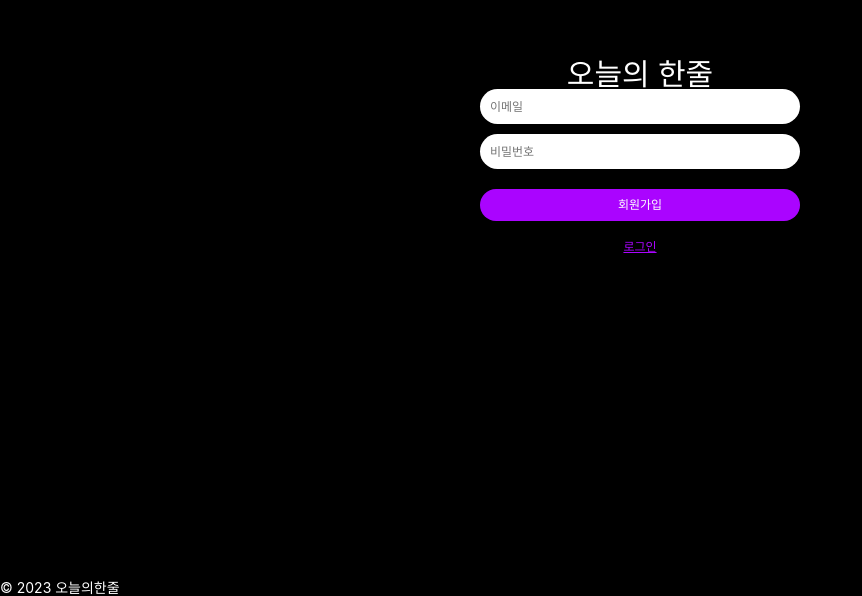
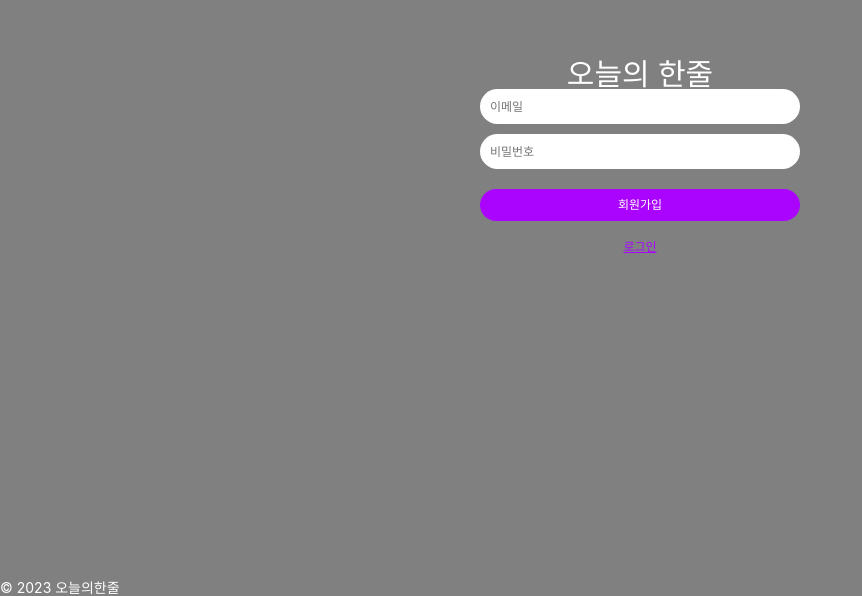
Before and after one commit to itsm2219/hanzul, a React (Create React App) app: page / in a window 1280 px wide. Shown: the part 219-815 px from the top of the page, without its empty margins (0-862 px from the left). Built offline with nearby package versions, Linux system fonts and the light colour scheme; no server answers.

Commit message:
0119hanzul

```diff
--- a/src/components/Navigation.js
+++ b/src/components/Navigation.js
@@ -6,7 +6,7 @@ const Navigation = ({ userObj }) => {
   <nav>
     <ul style={{ display: "flex", justifyContent: "center", marginTop: 50 }}>
       <li>
-        <Link to="/" style={{ marginRight: 10 }}>홈</Link>
+        <Link to="/" style={{ marginRight: 10, fontSize: 30 }}>홈</Link>
       </li>
       <li>
         <Link
--- a/src/styles.css
+++ b/src/styles.css
@@ -11,7 +11,7 @@ input {
 }
 
 body {
-  background-color: black;
+  background-color: grey;
   font-family: -apple-system, BlinkMacSystemFont, "Segoe UI", Roboto, Oxygen,
     Ubuntu, Cantarell, "Open Sans", "Helvetica Neue", sans-serif;
   font-size: 14px;
```
